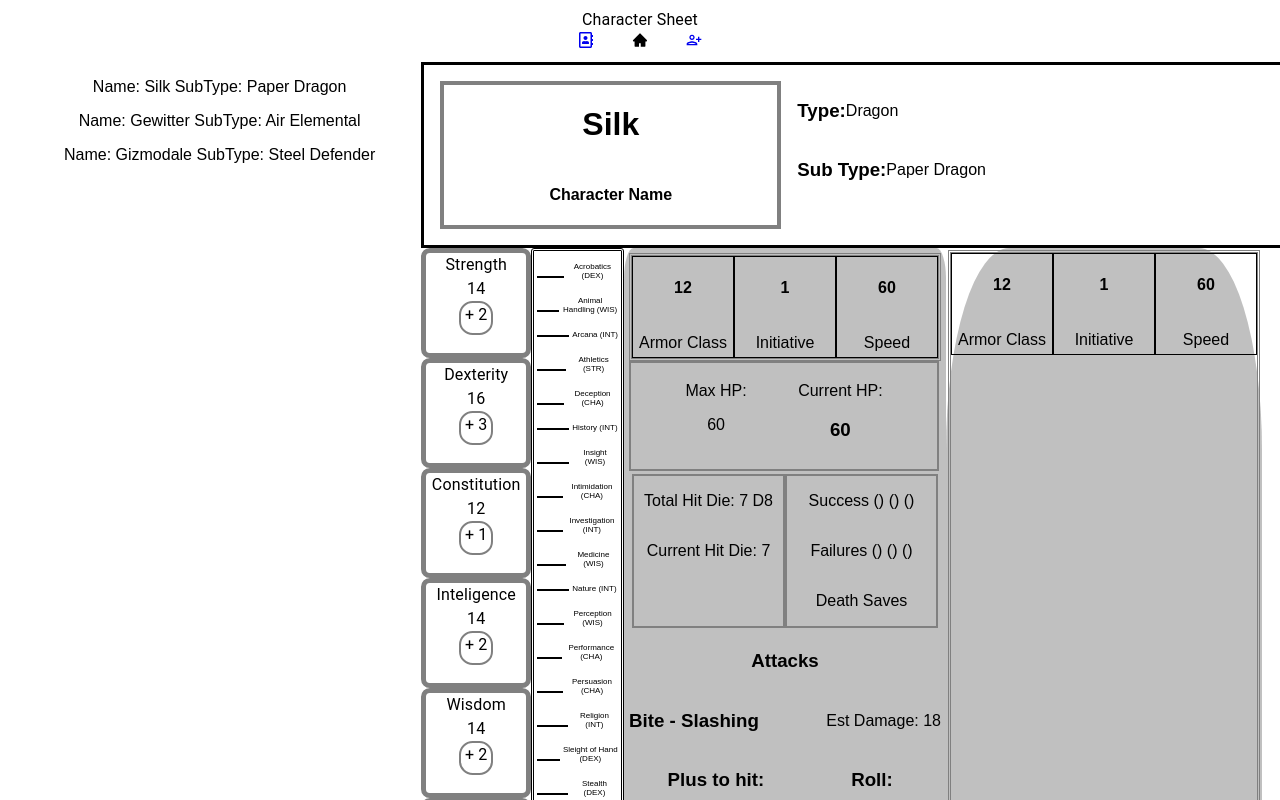
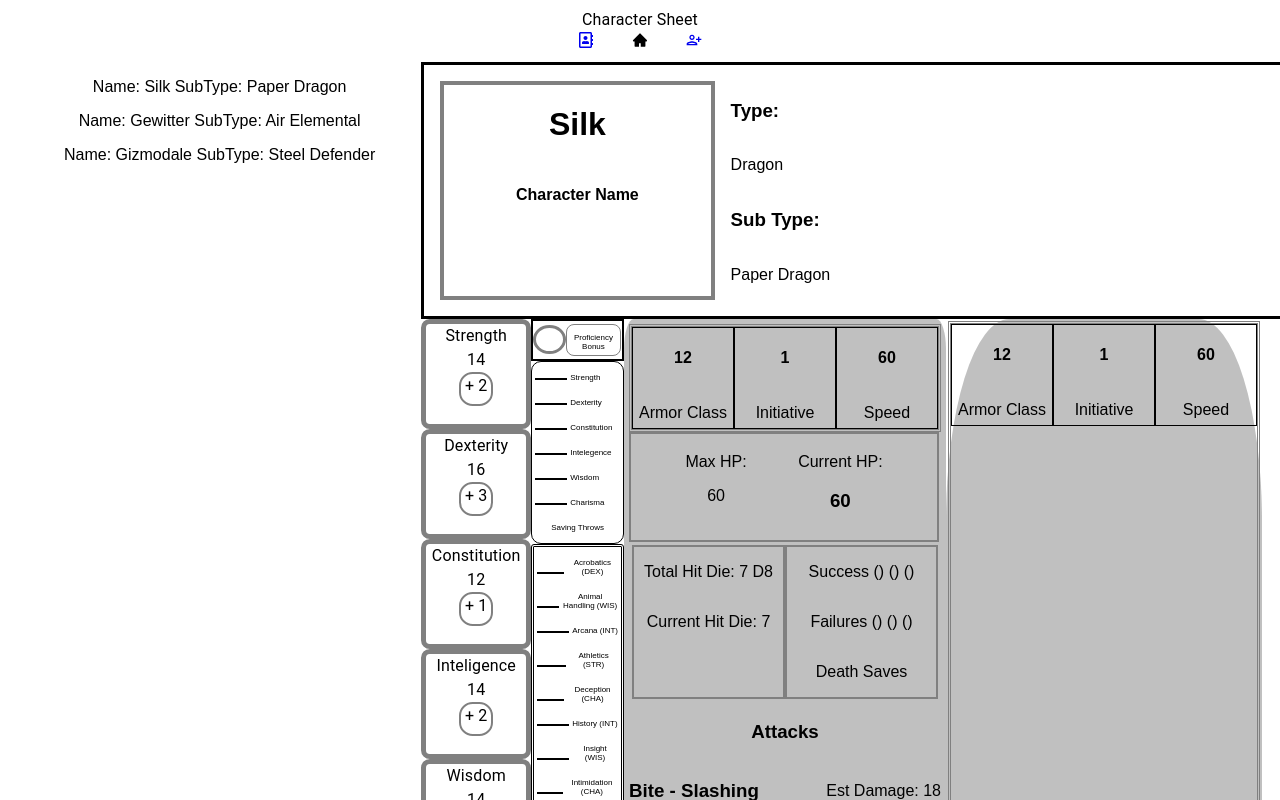
Before and after one commit to lcmpbll/characterSheet, a React (Create React App) app: page /npc in a window 1280 px wide. Shown: the top 800 px of the page. Built offline with nearby package versions, Linux system fonts and the light colour scheme.

Commit message:
Fix display of attacks.

```diff
--- a/src/Components/NPCs/LargeCharacterDetails.jsx
+++ b/src/Components/NPCs/LargeCharacterDetails.jsx
@@ -3,6 +3,7 @@ import Loading from '../loading';
 import { Box } from '@mui/material';
 import { ItemList } from '../Skills/SkillList';
 import { ProficienciesList } from '../Skills/Proficiencies';
+import { SavingThrows } from '../Skills/Proficiencies';
 
 const LargeCharacterDetails = ({npc}) => {
   console.log(npc,'ln 6')
@@ -12,7 +13,7 @@ const LargeCharacterDetails = ({npc}) => {
   return (
     <Box sx={{display: 'flex', flexDirection: 'column', flex: 8}}>
       <Box sx={{flex: 2}}>
-        <CharacterHeader name={npc.name} type={npc.type} sub_type={npc.sub_type}/>
+        <CharacterHeader name={npc.name} type={npc.type} sub_type={npc.sub_type} desc={npc.desc}/>
       </Box>
       <Box sx={{flex: 6, display: 'flex', flexDirection: 'column'}}>
         <Box sx={{display: 'flex', flexDirection: 'row', flex: 8}}>
@@ -20,7 +21,16 @@ const LargeCharacterDetails = ({npc}) => {
             <Box sx={{display: 'flex', flexDirection: 'column'}}>
               <ItemList skillsList={npc.ability_score} />
             </Box>
-            <Box sx={{display: 'flex', flexDirection: 'column', overflow: 'hidden', height: '700px'}}>
+            <Box sx={{display: 'flex', flexDirection: 'column', overflow: 'hidden', height: 'content'}}>
+              <Box sx={{ display: 'flex', alignItems: 'center', border: '2px solid black'}}>
+                <Box sx={{ border: '3px solid grey', borderRadius: '50%', display: 'flex', justifyContent: 'center', width: '30%', height: '60%', alignItems: 'center'}}>
+                  <p>{npc.proficiency_bonus}</p>
+                </Box>
+                <Box sx={{ border: '1px solid grey', borderRadius: '8px', display: 'flex', justifyContent: 'flex-end', height: '80%', width: '60%'}}>
+                  <p style={{fontSize: '8px'}}>Proficiency Bonus</p>
+                </Box>
+              </Box>
+              <SavingThrows saves={npc.saving_throws} pb={npc.proficiency_bonus}/>
               <ProficienciesList profs={npc.proficiencies}/>
             </Box>
           </Box>
@@ -37,7 +47,7 @@ const LargeCharacterDetails = ({npc}) => {
                   <h3 sx={{margin: '0px'}}>{npc.hp}</h3>
                 </Box>
               </Box>
-              <Box sx={{display: 'flex', flex: 2, flexDirection: 'row', padding: '3px'}}>
+              <Box sx={{display: 'flex', flexDirection: 'row', padding: '3px'}}>
                 <Box sx={{border: '2px double grey', display: 'flex', flexDirection: 'column', flex: 1, height: '150px'}}>
                   <p>Total Hit Die: 7 D8</p>
                   <p>Current Hit Die: 7</p>
@@ -151,21 +161,26 @@ const SmallStatsBoxes = (props) => {
 }
 
 const CharacterHeader = (props) => {
-  const {name, type, sub_type} = props;
+  const {name, type, sub_type, desc} = props;
   return (
     <Box sx={{display: 'flex', flexDirection:'row', justifyContent: 'space-between',flex: 5, border: '3px solid black', width: '100%', padding: '1rem'}}>
-      <Box sx={{display: 'flex', flex: 2, flexDirection: 'column', border: '4px solid grey'}}>
+      <Box sx={{display: 'flex', flex: 1, flexDirection: 'column', border: '4px solid grey'}}>
         <h1>{name}</h1>
         <h4>Character Name</h4>
       </Box>
-      <Box sx={{flex: 3}}>
-        <Box sx={{display: 'flex', justifyContent: 'flex-start', alignItems: 'center', paddingLeft: '1rem'}}>
+      <Box sx={{flex: 1}}>
+        <Box sx={{display: 'flex', flexDirection: 'column', justifyContent: 'flex-start', alignItems: 'center', paddingLeft: '1rem', alignItems: 'flex-start'}}>
          <h3>Type: </h3><p> {type}</p>
         </Box>
-        <Box sx={{display: 'flex', justifyContent: 'flex-start', alignItems: 'center', paddingLeft: '1rem'}}>
+        <Box sx={{display: 'flex', flexDirection: 'column', justifyContent: 'flex-start', alignItems: 'center', paddingLeft: '1rem', alignItems: 'flex-start'}}>
           <h3>Sub Type: </h3>
           <p> {sub_type}</p>
         </Box>
+
+
+      </Box>
+      <Box sx={{display: 'flex', width: '300px', alignItems: 'center', justifyContent: 'flex-start'}}>
+        <p>{desc}</p>
       </Box>
     </Box>
   )
```
